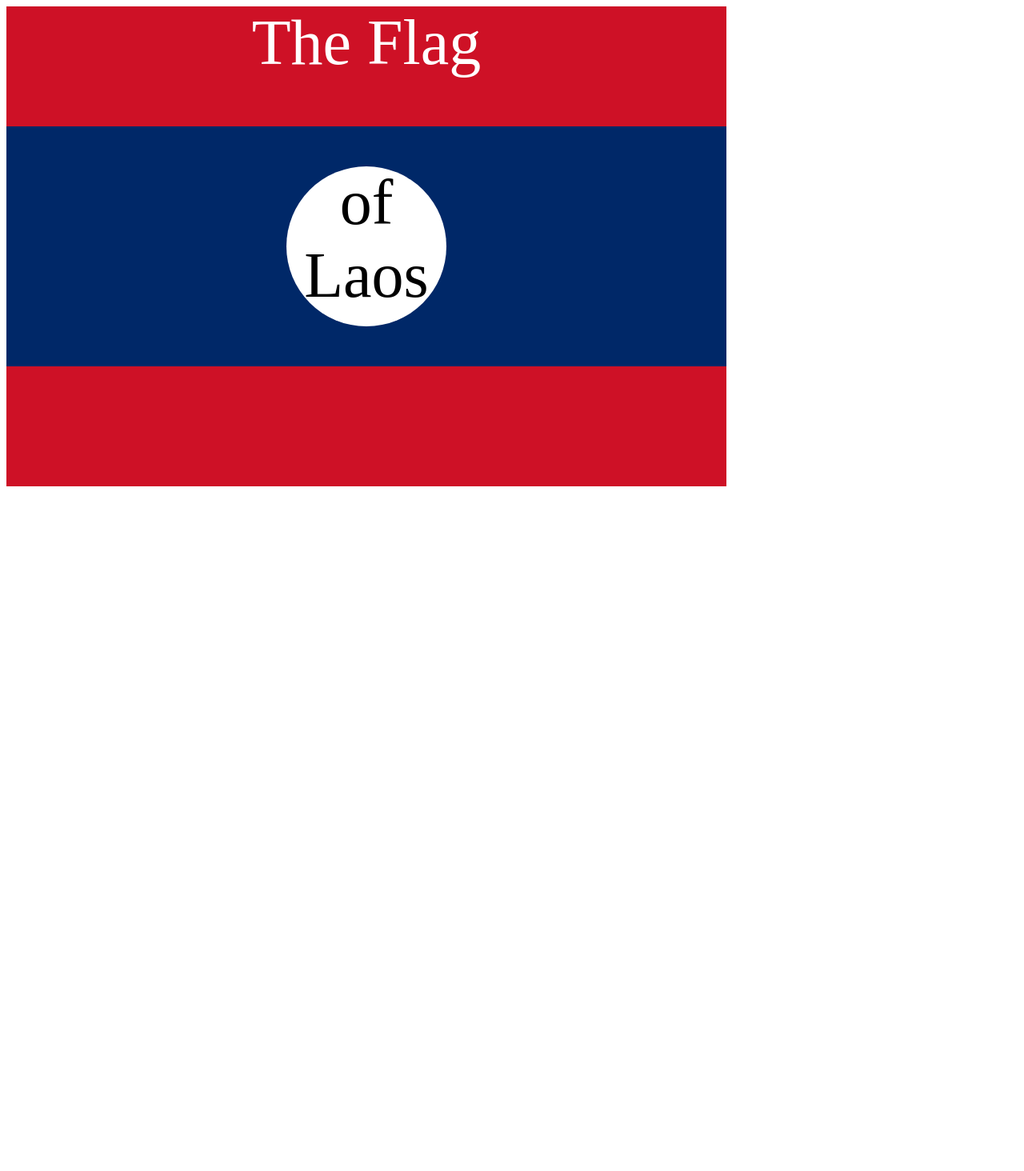
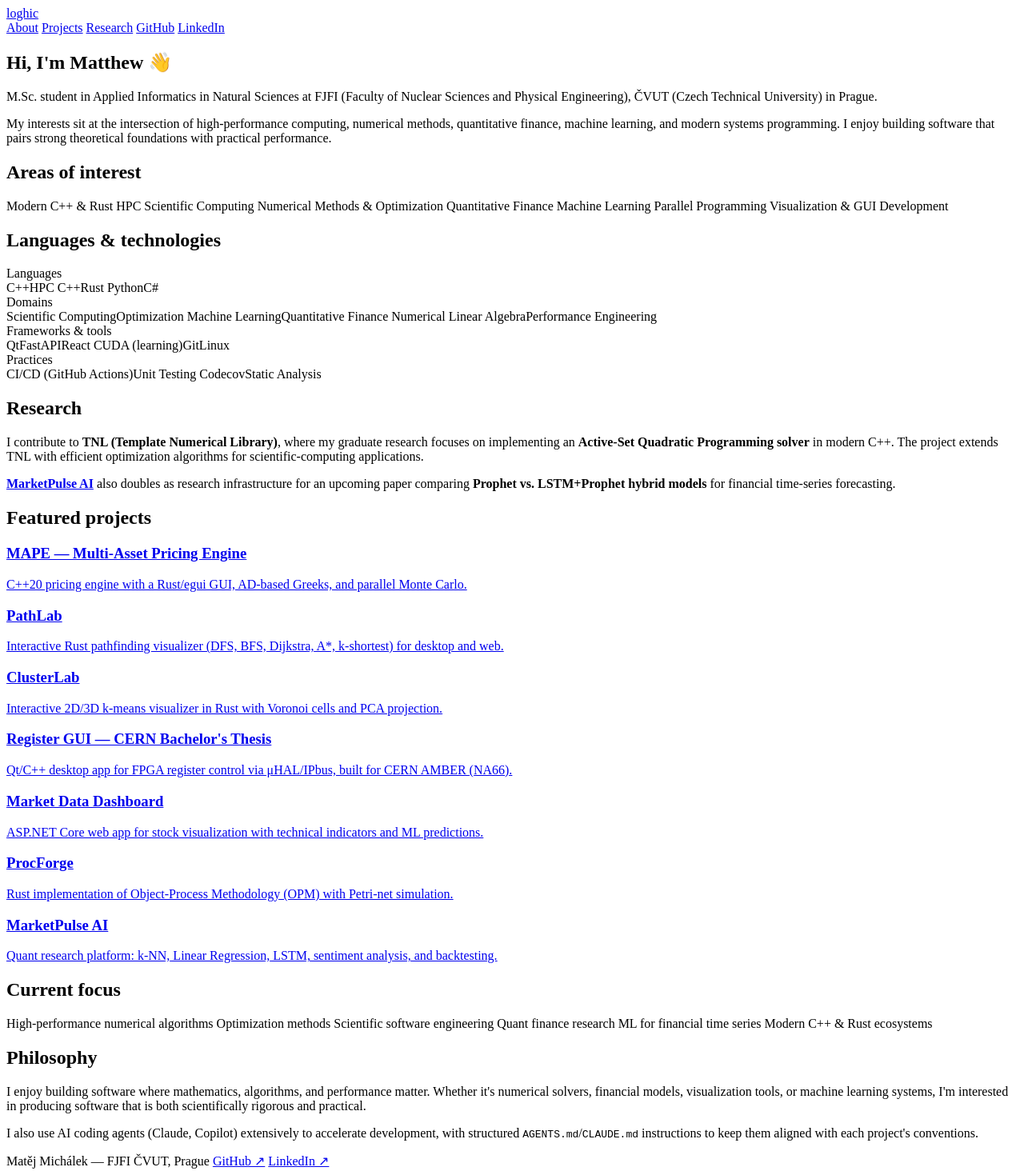
Before and after one commit to Loghic/Loghic.github.io, a plain HTML site: page index.html in a window 1280 px wide. Shown: the whole page at 80% size. Before the commit the page ends 800 px from the top, so only its background shows below. Drawn offline with Linux system fonts and the light colour scheme.

Commit message:
Refactor index.html for improved structure and content
Updated the HTML structure and added meta tags for better SEO and responsiveness. Enhanced the content sections to include personal and project information.

```diff
--- a/index.html
+++ b/index.html
@@ -1,69 +1,175 @@
 <!DOCTYPE html>
 <html lang="en">
+<head>
+<meta charset="UTF-8">
+<meta name="viewport" content="width=device-width, initial-scale=1.0">
+<title>Matthew (Matěj Michálek) — Loghic</title>
+<meta name="description" content="M.Sc. student at FJFI ČVUT working on HPC, numerical methods, quantitative finance, and machine learning.">
+<link rel="stylesheet" href="style.css">
+</head>
+<body>
+<div class="container">
 
-<head>
-  <meta charset="UTF-8">
-  <title>CSS Flag Project</title>
-  <style>
-    .flag{
-      background-color: #ce1126;
-      width: 900px;
-      height: 600px;
-      position: relative;
-    }
+  <header class="site-header">
+    <a class="brand" href="index.html">loghic</a>
+    <nav class="site-nav">
+      <a href="#about">About</a>
+      <a href="#projects">Projects</a>
+      <a href="#research">Research</a>
+      <a href="https://github.com/Loghic">GitHub</a>
+      <a href="https://www.linkedin.com/in/mat%C4%9Bj-mich%C3%A1lek-loghic">LinkedIn</a>
+    </nav>
+  </header>
 
-    p{
-      color: black;
-      margin: 0px;
-      font-size: 5rem;
-      text-align: center;
-    }
+  <section id="about">
+    <h1>Hi, I'm Matthew 👋</h1>
+    <p class="lede">
+      M.Sc. student in Applied Informatics in Natural Sciences at FJFI (Faculty of Nuclear
+      Sciences and Physical Engineering), ČVUT (Czech Technical University) in Prague.
+    </p>
+    <p class="lede">
+      My interests sit at the intersection of high-performance computing, numerical
+      methods, quantitative finance, machine learning, and modern systems programming.
+      I enjoy building software that pairs strong theoretical foundations with practical
+      performance.
+    </p>
+  </section>
 
-    .flag > p{
-      color: white;
-    }
+  <section>
+    <h2>Areas of interest</h2>
+    <div class="tag-row">
+      <span class="tag">Modern C++ &amp; Rust</span>
+      <span class="tag">HPC</span>
+      <span class="tag">Scientific Computing</span>
+      <span class="tag">Numerical Methods &amp; Optimization</span>
+      <span class="tag">Quantitative Finance</span>
+      <span class="tag">Machine Learning</span>
+      <span class="tag">Parallel Programming</span>
+      <span class="tag">Visualization &amp; GUI Development</span>
+    </div>
+  </section>
 
+  <section>
+    <h2>Languages &amp; technologies</h2>
 
-    .flag > div{
-      background-color: #002868;
-      height: 50%;
-      width: 100%;
-      position: absolute;
-      top: 25%
-    }
+    <div class="col-label">Languages</div>
+    <div class="tag-row">
+      <span class="tag">C++</span><span class="tag">HPC C++</span><span class="tag">Rust</span>
+      <span class="tag">Python</span><span class="tag">C#</span>
+    </div>
 
-    div div div {
-      background-color: #fff;
-      width: 200px;
-      height: 200px;
-      border-radius: 50%;
-      position: absolute;
-      left: 350px;
-      top:  50px;
-    }
+    <div class="col-label">Domains</div>
+    <div class="tag-row">
+      <span class="tag">Scientific Computing</span><span class="tag">Optimization</span>
+      <span class="tag">Machine Learning</span><span class="tag">Quantitative Finance</span>
+      <span class="tag">Numerical Linear Algebra</span><span class="tag">Performance Engineering</span>
+    </div>
 
-  </style>
-</head>
+    <div class="col-label">Frameworks &amp; tools</div>
+    <div class="tag-row">
+      <span class="tag">Qt</span><span class="tag">FastAPI</span><span class="tag">React</span>
+      <span class="tag">CUDA (learning)</span><span class="tag">Git</span><span class="tag">Linux</span>
+    </div>
 
-<!--
-  IMPORTANT! Do not change any HTML
-Don't add any classes/ids/elements
-Use what you know about combining selectors
-and CSS specificity instead.
-Hint 1: The flag is 900px by 600px and the circle is 200px by 200px.
-Hint 2: You can use CSS inspection to get the colors from
-https://appbrewery.github.io/flag-of-laos/
--->
+    <div class="col-label">Practices</div>
+    <div class="tag-row">
+      <span class="tag">CI/CD (GitHub Actions)</span><span class="tag">Unit Testing</span>
+      <span class="tag">Codecov</span><span class="tag">Static Analysis</span>
+    </div>
+  </section>
 
-<body>
-  <div class="flag">
-    <p>The Flag</p>
-    <div>
-      <div>
-        <p>of Laos</p>
-      </div>
+  <section id="research">
+    <h2>Research</h2>
+    <p>
+      I contribute to <strong>TNL (Template Numerical Library)</strong>, where my graduate
+      research focuses on implementing an <strong>Active-Set Quadratic Programming solver</strong>
+      in modern C++. The project extends TNL with efficient optimization algorithms for
+      scientific-computing applications.
+    </p>
+    <p>
+      <strong><a href="projects/marketpulse-ai.html">MarketPulse AI</a></strong> also doubles as
+      research infrastructure for an upcoming paper comparing <strong>Prophet vs.
+      LSTM+Prophet hybrid models</strong> for financial time-series forecasting.
+    </p>
+  </section>
+
+  <section id="projects">
+    <h2>Featured projects</h2>
+    <div class="project-grid">
+
+      <a class="project-card" href="projects/mape.html">
+        <h3>MAPE — Multi-Asset Pricing Engine</h3>
+        <p>C++20 pricing engine with a Rust/egui GUI, AD-based Greeks, and parallel Monte Carlo.</p>
+      </a>
+
+      <a class="project-card" href="projects/pathlab.html">
+        <h3>PathLab</h3>
+        <p>Interactive Rust pathfinding visualizer (DFS, BFS, Dijkstra, A*, k-shortest) for desktop and web.</p>
+      </a>
+
+      <a class="project-card" href="projects/clusterlab.html">
+        <h3>ClusterLab</h3>
+        <p>Interactive 2D/3D k-means visualizer in Rust with Voronoi cells and PCA projection.</p>
+      </a>
+
+      <a class="project-card" href="projects/register-gui.html">
+        <h3>Register GUI — CERN Bachelor's Thesis</h3>
+        <p>Qt/C++ desktop app for FPGA register control via μHAL/IPbus, built for CERN AMBER (NA66).</p>
+      </a>
+
+      <a class="project-card" href="projects/market-data-dashboard.html">
+        <h3>Market Data Dashboard</h3>
+        <p>ASP.NET Core web app for stock visualization with technical indicators and ML predictions.</p>
+      </a>
+
+      <a class="project-card" href="projects/procforge.html">
+        <h3>ProcForge</h3>
+        <p>Rust implementation of Object-Process Methodology (OPM) with Petri-net simulation.</p>
+      </a>
+
+      <a class="project-card" href="projects/marketpulse-ai.html">
+        <h3>MarketPulse AI</h3>
+        <p>Quant research platform: k-NN, Linear Regression, LSTM, sentiment analysis, and backtesting.</p>
+      </a>
+
     </div>
-  </div>
+  </section>
+
+  <section>
+    <h2>Current focus</h2>
+    <div class="tag-row">
+      <span class="tag">High-performance numerical algorithms</span>
+      <span class="tag">Optimization methods</span>
+      <span class="tag">Scientific software engineering</span>
+      <span class="tag">Quant finance research</span>
+      <span class="tag">ML for financial time series</span>
+      <span class="tag">Modern C++ &amp; Rust ecosystems</span>
+    </div>
+  </section>
+
+  <section>
+    <h2>Philosophy</h2>
+    <p>
+      I enjoy building software where mathematics, algorithms, and performance matter.
+      Whether it's numerical solvers, financial models, visualization tools, or machine
+      learning systems, I'm interested in producing software that is both scientifically
+      rigorous and practical.
+    </p>
+    <p>
+      I also use AI coding agents (Claude, Copilot) extensively to accelerate development,
+      with structured <code>AGENTS.md</code>/<code>CLAUDE.md</code> instructions to keep
+      them aligned with each project's conventions.
+    </p>
+  </section>
+
+  <footer>
+    <span>Matěj Michálek — FJFI ČVUT, Prague</span>
+    <span class="links-row">
+      <a href="https://github.com/Loghic">GitHub ↗</a>
+      <a href="https://www.linkedin.com/in/mat%C4%9Bj-mich%C3%A1lek-loghic">LinkedIn ↗</a>
+    </span>
+  </footer>
+
+</div>
 </body>
-
 </html>
```
